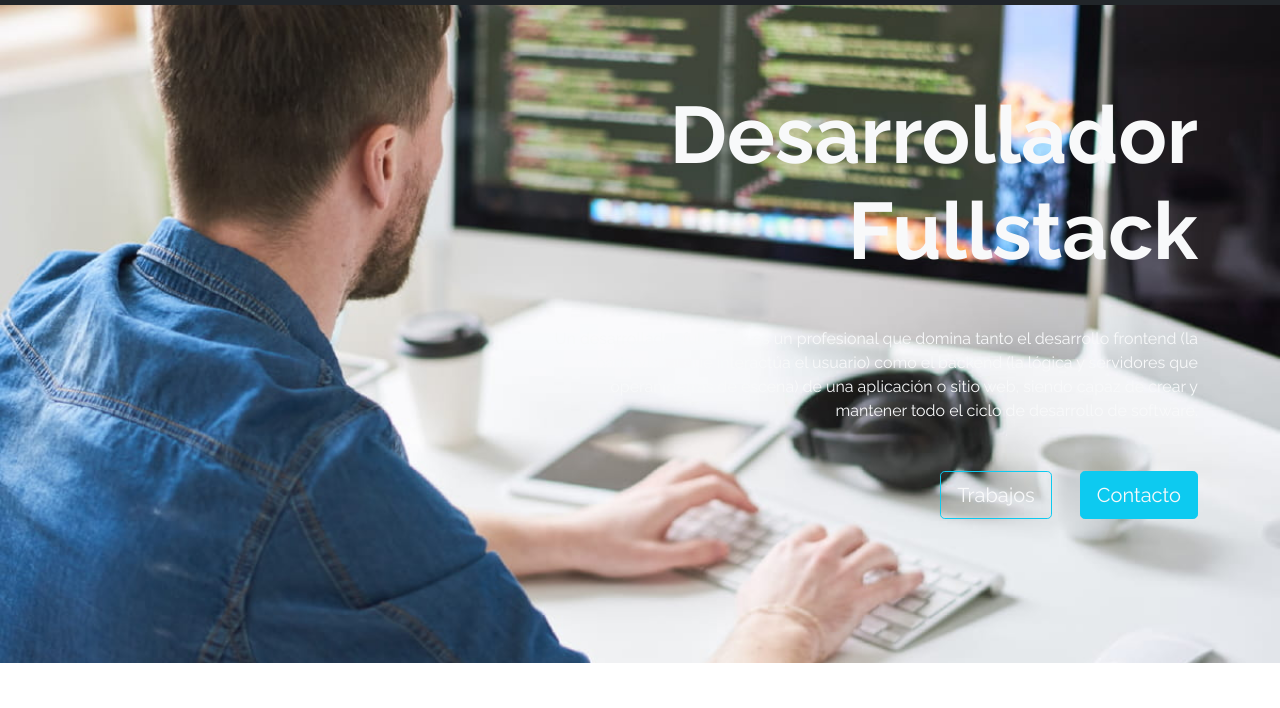
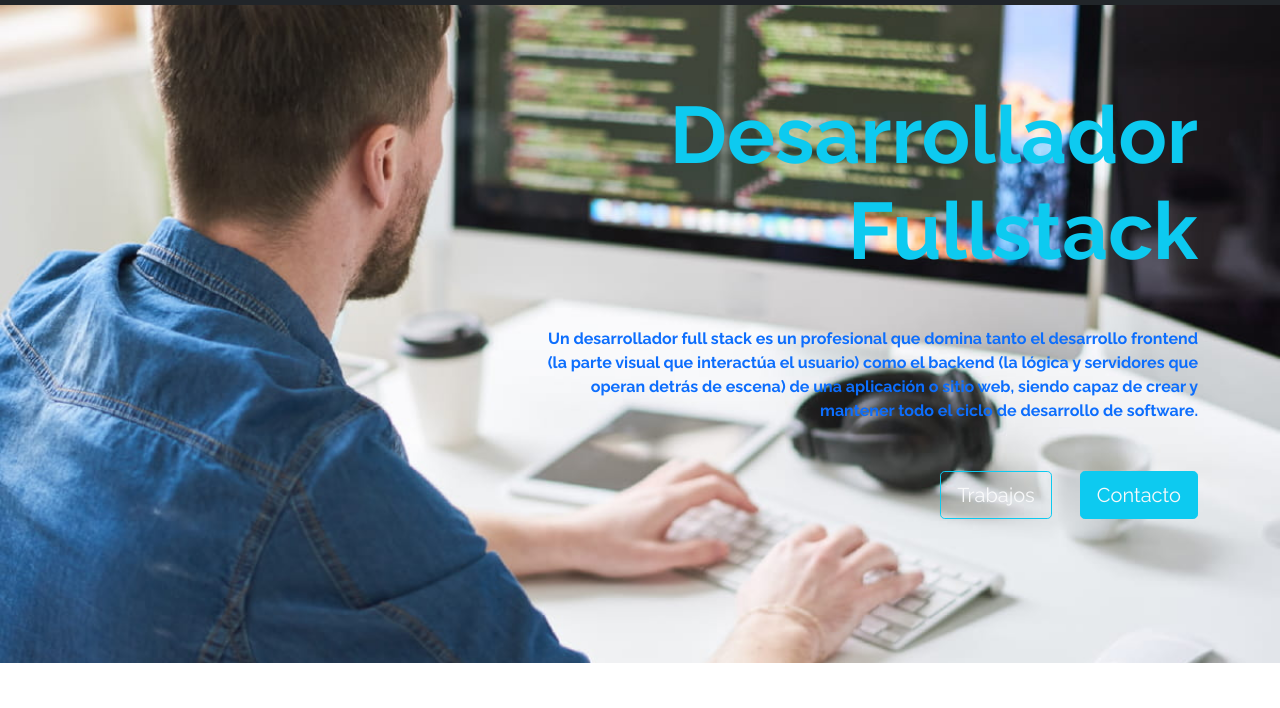
Before and after one commit to Difermacru/fdsw-github, a plain HTML site: page index.html in a window 1280 px wide. Shown: the part 57-765 px from the top of the page. Drawn offline with nearby package versions, Linux system fonts and the light colour scheme.

Commit message:
cuarto commit, cambiar de color letras del header

```diff
--- a/index.html
+++ b/index.html
@@ -48,10 +48,10 @@
     <header id="Hero-Section" class="text-light text-end py-5 mt-5">
         <div class="container">
             <div class="ms-auto col-12 col-md-7 ">
-                <h1 class="display-1 fw-bold my-5">
+                <h1 class="display-1 fw-bold my-5 text-info">
                     Desarrollador <br> Fullstack
                 </h1>
-                <p class="my-5">
+                <p class="my-5 text-primary fw-bold">
                     Un desarrollador full stack es un profesional que domina tanto el desarrollo frontend (la parte visual que interactúa el usuario)
                     como el backend (la lógica y servidores que operan detrás de escena) de una aplicación o sitio web, siendo capaz de crear y mantener
                     todo el ciclo de desarrollo de software.
```
